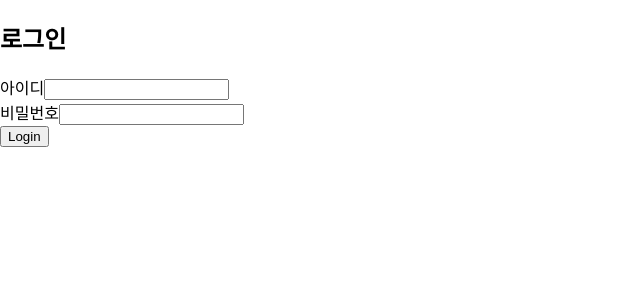
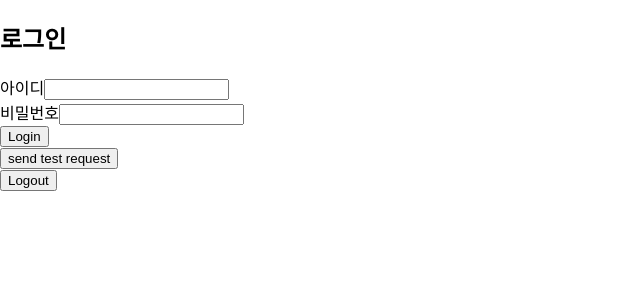
Before and after one commit to wrikit/wrikitFront, a React (Create React App) app: page / in a window 1280 px wide. Shown: the top 300 px of the page, without its empty margins (0-640 px from the left). Built offline with nearby package versions, Linux system fonts and the light colour scheme; no server answers; the HTML template or start-up script is replaced by a standard one.

Commit message:
Test: 서버pc에서 로그인 이슈가 유지되는지 테스트를 위한 브런치

```diff
--- a/package.json
+++ b/package.json
@@ -6,8 +6,8 @@
     "@testing-library/jest-dom": "^5.16.5",
     "@testing-library/react": "^13.4.0",
     "@testing-library/user-event": "^13.5.0",
+    "axios": "^1.2.1",
     "node-sass": "^7.0.3",
-    "axios": "^1.2.1",
     "react": "^18.2.0",
     "react-dom": "^18.2.0",
     "react-router-dom": "^6.6.0",
--- a/src/App.js
+++ b/src/App.js
@@ -1,27 +1,32 @@
 import Login from "./components/Login";
+import Ping from "./components/Ping";
+import Logout from "./components/Logout";
+
 import "./styles/App.scss"
 import axios from "axios"
 
 
 
 function App() {
-  try {
-    axios.post("http://115.85.180.7:8000/auth/login/",
-      {
-        "username": "user1",
-        "userpass": "user1pass"
-      }, {
-        withCredentials: true
-      }).then(result => {
-      console.dir(result)
-      console.log(result.cookie)
-    })
-  } catch (error) {
-    console.log('asdf');
-  }
+  // try {
+  //   axios.post("http://115.85.180.7:8000/auth/login/",
+  //     {
+  //       "username": "user1",
+  //       "userpass": "user1pass"
+  //     }, {
+  //       withCredentials: true
+  //     }).then(result => {
+  //     console.dir(result)
+  //     console.log(result.cookie)
+  //   })
+  // } catch (error) {
+  //   console.log('asdf');
+  // }
   return (
     <div className="App">
       <Login/>
+      <Ping/>
+      <Logout/>
     </div>
   );
 }
--- a/src/components/Login.js
+++ b/src/components/Login.js
@@ -14,14 +14,13 @@ const Login = () => {
   };
 
   const onSubmitHandler = (e) => {
-    axios({
-      method: "POST",
-      url: "http://115.85.180.7:8000/auth/login/",
-      data: {
-        username: id,
-        userpass: pw,
-      },
-    })
+    axios.post("http://localhost:8000/auth/login/",
+    {
+      username: id,
+      userpass: pw,
+    },
+    { withCredentials: true }
+    )
       .then((res) => {
         console.dir(res.data);
         // if (res.data[result] === false) {
--- /dev/null
+++ b/src/components/Logout.js
@@ -0,0 +1,23 @@
+import axios from "axios";
+
+const Logout = () => {
+
+  const reqLogout = () => {
+    axios.post("http://localhost:8000/auth/logout/",
+    {},
+    { withCredentials: true })
+    .then(res => {
+      console.log(res);
+    });
+  }
+
+  return (
+    <div>
+      <button onClick={reqLogout}>
+        Logout
+      </button>
+    </div>
+  )
+}
+
+export default Logout;
--- /dev/null
+++ b/src/components/Ping.js
@@ -0,0 +1,26 @@
+import axios from "axios";
+// import { useState } from "react";
+
+const Ping = () => {
+
+  const reqPing = () => {
+    axios.post("http://localhost:8000/auth/ping/",
+    {} ,
+    { withCredentials: true }
+    ).then(res => {
+      console.log(res);
+    }).catch(err => {
+      console.log(err);
+    });
+  }
+
+  return (
+    <div>
+      <button onClick={reqPing}>
+        send test request
+      </button>
+    </div>
+  );
+}
+
+export default Ping;
```
Also changed, not shown: 1 other file (tests, documents, lock files or other folders).
